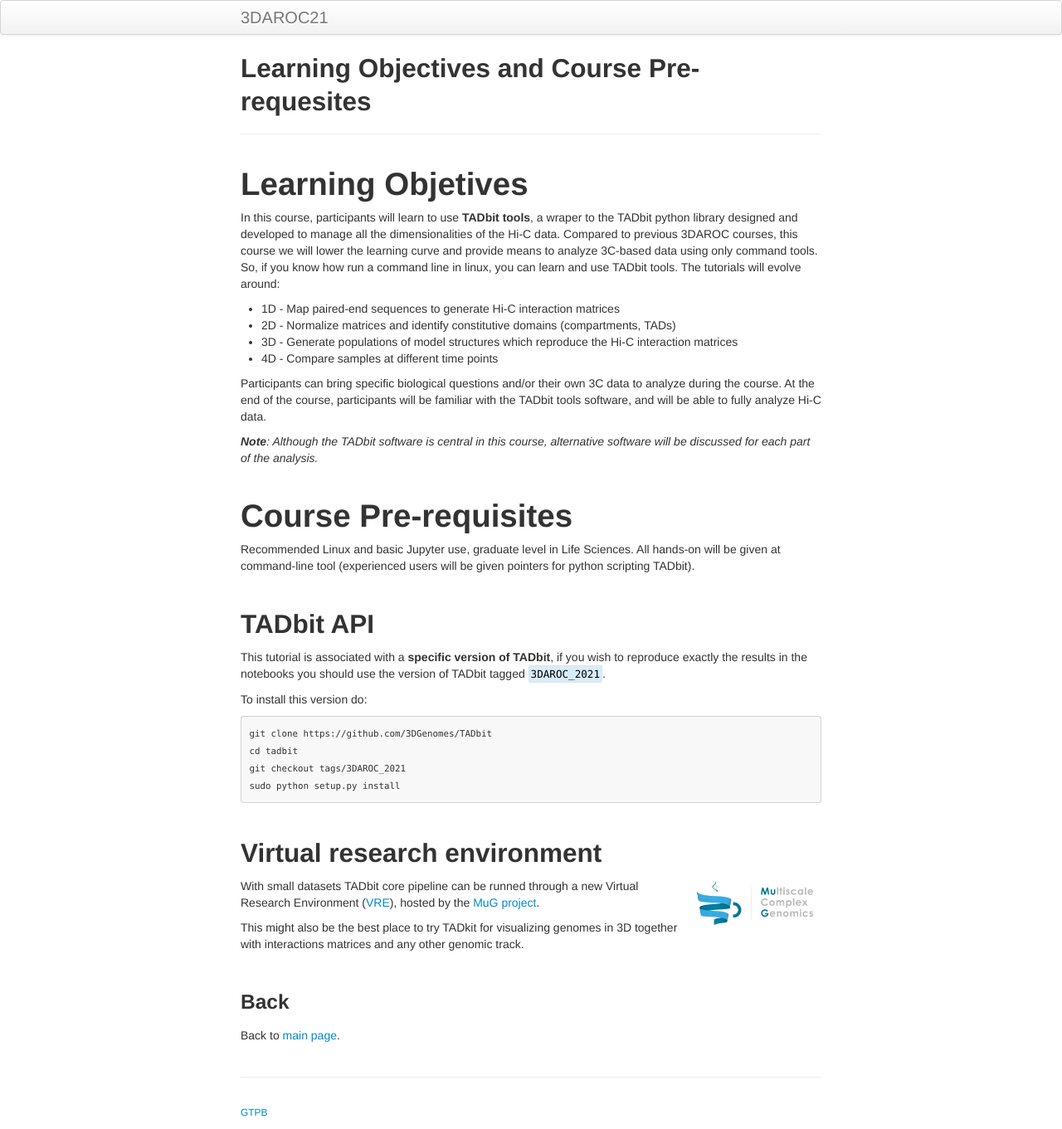
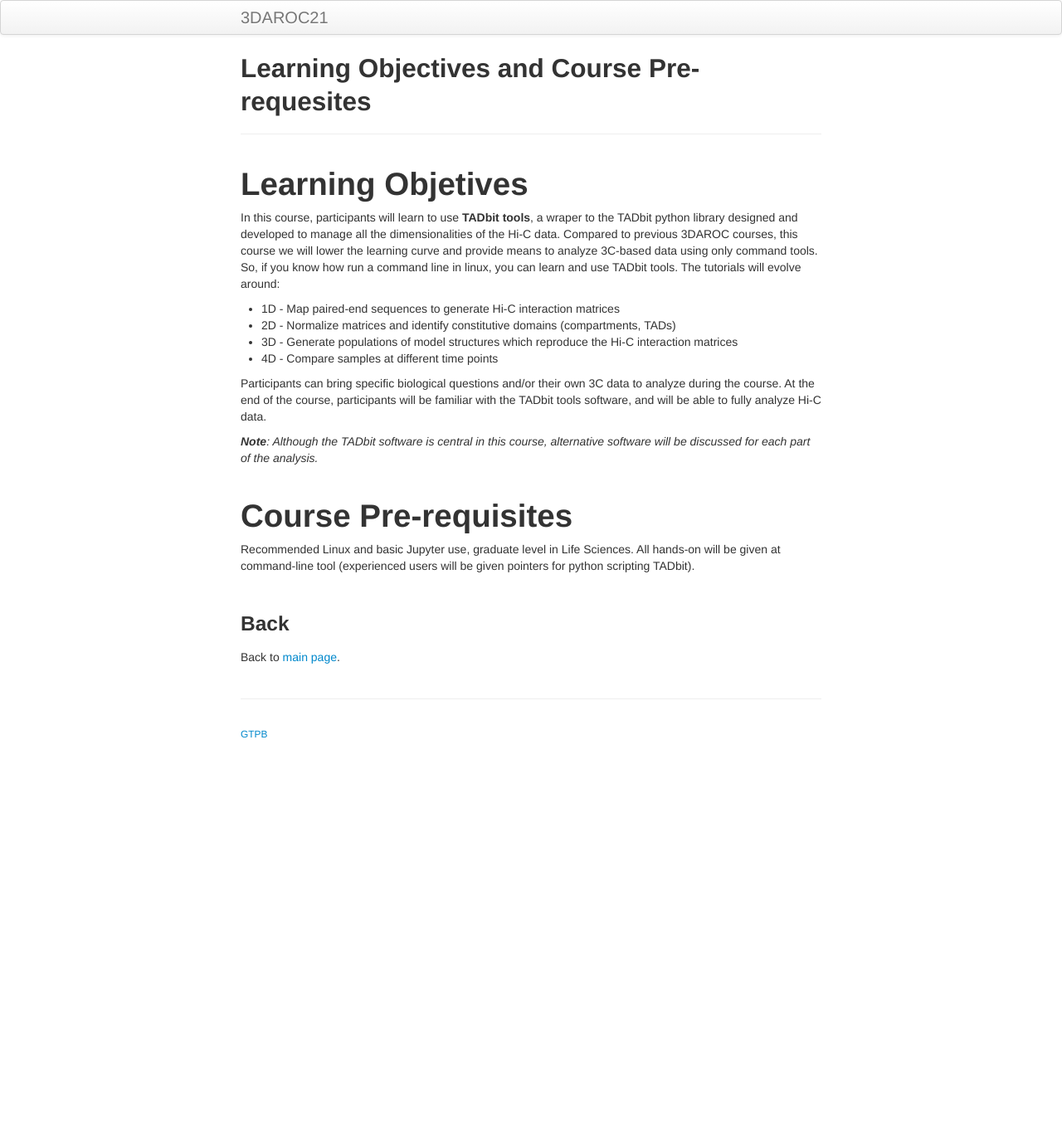
Before and after one commit to GTPB/3DAROC21, a Jekyll site: the page built from pages/objectives_prerequisites.md, in a window 1280 px wide. Shown: the whole page at 83% size. Built offline with Jekyll 4.4.1, drawn with Linux system fonts in a browser that asks for light colours; after the commit the page ends 905 px from its top, so only the background shows below that.

Commit message:
Update objectives_prerequisites.md

```diff
--- a/pages/objectives_prerequisites.md
+++ b/pages/objectives_prerequisites.md
@@ -32,29 +32,6 @@ All hands-on will be given at command-line tool (experienced users will be given
 
 <br/>
 
-## TADbit API
-
-This tutorial is associated with a __specific version of TADbit__, if you wish to reproduce exactly the results in the notebooks you should use the version of TADbit tagged `3DAROC_2021`.
-
-To install this version do:
-
-    git clone https://github.com/3DGenomes/TADbit
-    cd tadbit
-    git checkout tags/3DAROC_2021
-    sudo python setup.py install
-
-<br/>
-
-## Virtual research environment
-
-<img align="right" src="./images/MUG_logo.jpg" width="160">
-
-With small datasets TADbit core pipeline can be runned through a new Virtual Research Environment ([VRE](https://vre.multiscalegenomics.eu/workspace/)), hosted by the [MuG project](https://www.multiscalegenomics.eu/).
-
-This might also be the best place to try TADkit for visualizing genomes in 3D together with interactions matrices and any other genomic track.
-
-<br/>
-
 ### Back
 
 Back to [main page](../index.md).
```
